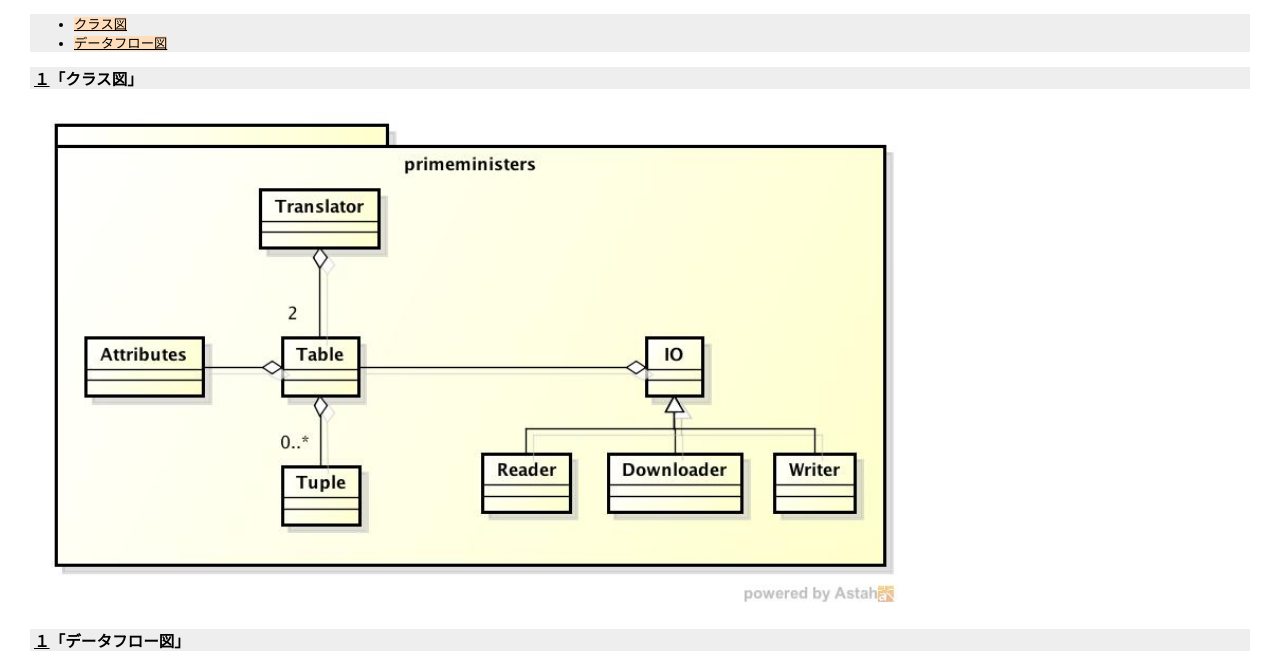
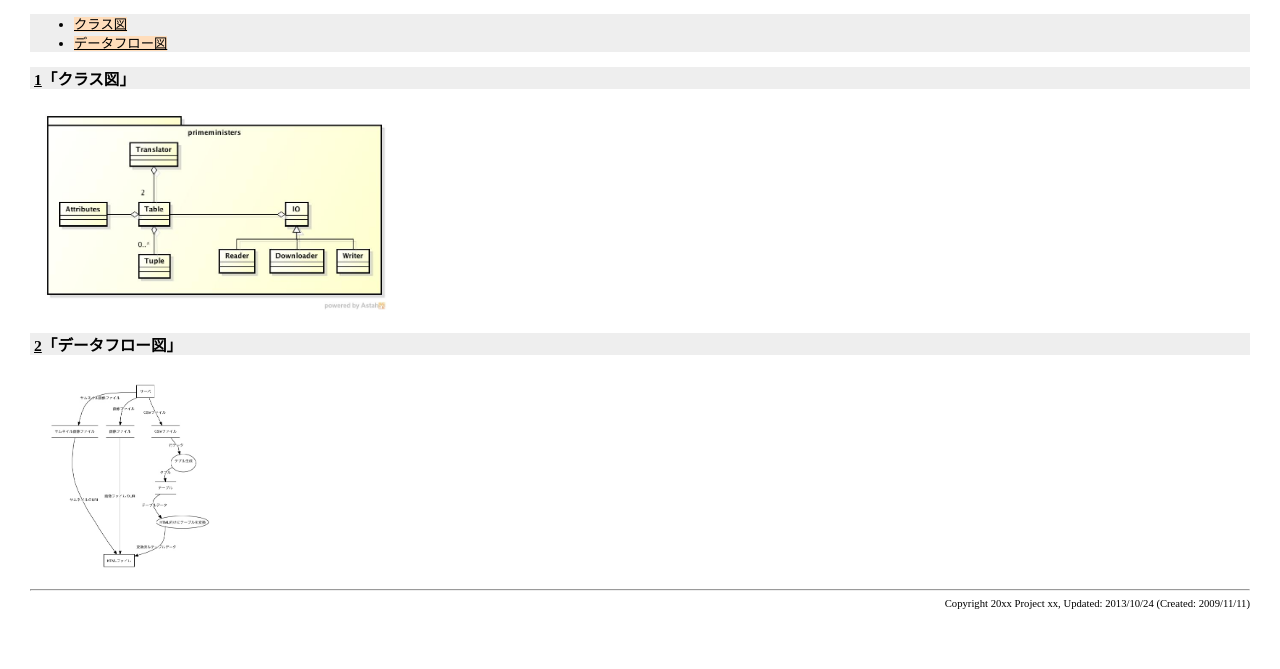
Before and after one commit to MFJWR/SouriDaijin, a plain HTML site: page BasicDesign/index.html in a window 1280 px wide. Shown: the part 119-788 px from the top of the page. Drawn offline with Linux system fonts and the light colour scheme.

Commit message:
基本設計の更新
微修正

```diff
--- a/BasicDesign/index.html
+++ b/BasicDesign/index.html
@@ -255,7 +255,7 @@ th {
     </ul>
 </div>
 <div class="belt">
-    <h3><a name="BD00">１</a>「クラス図」</h3>
+    <h3><a name="BD00">1</a>「クラス図」</h3>
 </div>
 <table summary="table">
     <tbody>
@@ -264,7 +264,7 @@ th {
                 <table class="content" summary="table">
                     <tbody>
                         <tr>
-                            <td class="center-small"><a href="./basic_prime.jpg"><img class="borderless" src="./basic_prime.jpg" height="496" alt="class"></a></td>
+                            <td class="center-small"><a href="./basic_prime.jpg"><img class="borderless" src="./basic_prime.jpg" height="200" alt="class"></a></td>
                         </tr>
                     </tbody>
                 </table>
@@ -273,7 +273,7 @@ th {
     </tbody>
 </table>
 <div class="belt">
-    <h3><a name="BD01">１</a>「データフロー図」</h3>
+    <h3><a name="BD01">2</a>「データフロー図」</h3>
 </div>
 <table summary="table">
     <tbody>
@@ -282,7 +282,7 @@ th {
                 <table class="content" summary="table">
                     <tbody>
                         <tr>
-                            <td class="center-small"><a href="./dfd.jpg"><img class="borderless" src="./dfd.jpg" height="496" alt="class"></a></td>
+                            <td class="center-small"><a href="./dfd.jpg"><img class="borderless" src="./dfd.jpg" height="200" alt="class"></a></td>
                         </tr>
                     </tbody>
                 </table>
```
